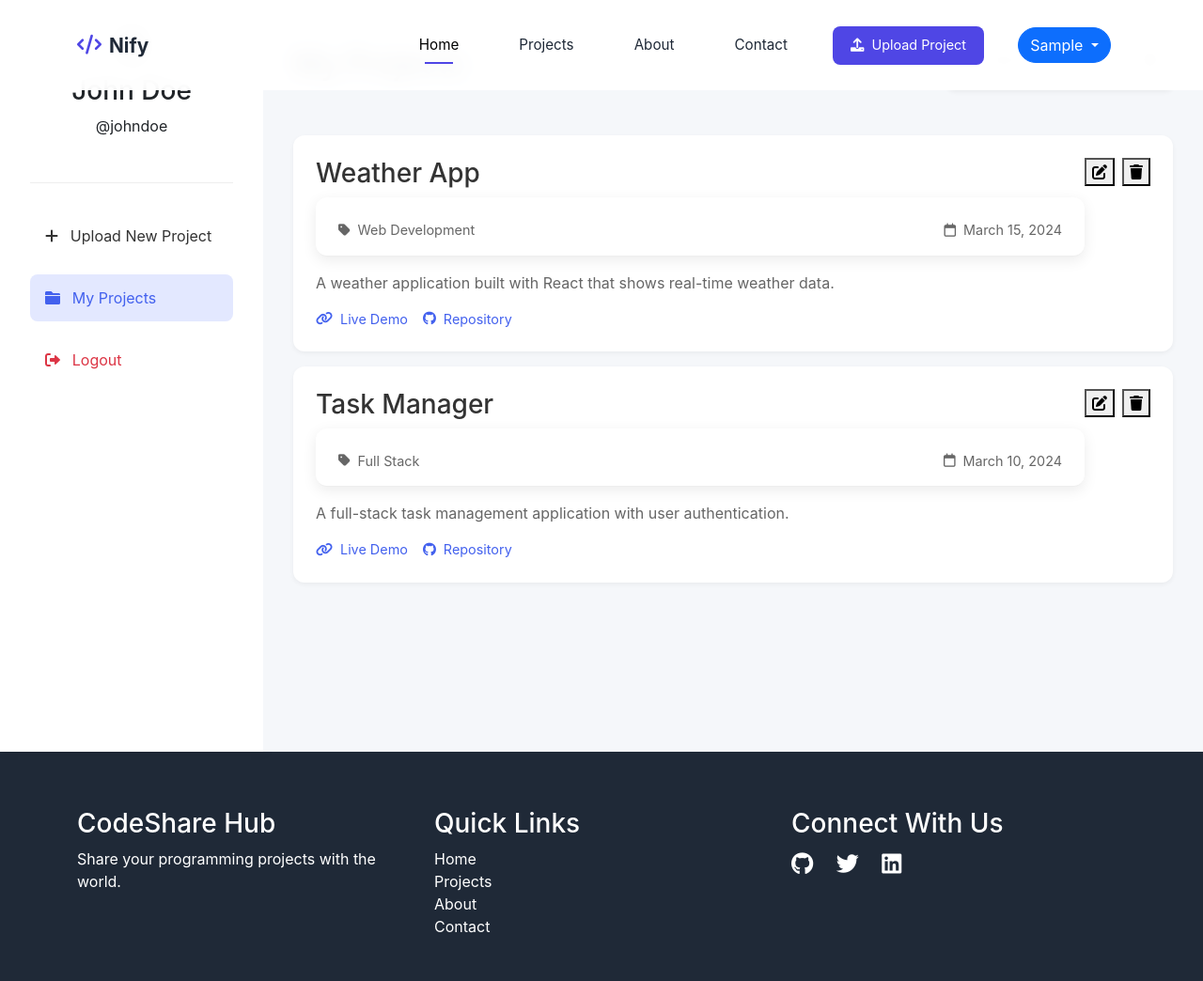
After one commit to kpnk4601/Ni-fy, a Django app: page /recent in a window 1280 px wide. The commit adds this page. Shown: the whole page at 94% size. Run offline with Django 5.2, Linux system fonts and the light colour scheme; the visitor is signed in with stand-in values (Sample User, id 1); some libraries are stand-ins or nearby versions; grey boxes are pictures that could not be loaded.

Commit message:
files updated

```diff
--- a/nify/home/urls.py
+++ b/nify/home/urls.py
@@ -1,5 +1,7 @@
 from django.urls import path
 from home import views
+from django.conf import settings
+from django.conf.urls.static import static
 
 
 
@@ -11,5 +13,6 @@ urlpatterns = [
     path('project_detail', views.project_detail, name='project_detail'),
     path('panel', views.panel, name='panel'),
     path('view_detail/<slug:slug>/', views.view_detail, name='view_detail'),
+    path('recent', views.recent, name = 'recent')
 
-]
+] + static(settings.MEDIA_URL,document_root = settings.MEDIA_ROOT)
--- a/nify/home/views.py
+++ b/nify/home/views.py
@@ -1,7 +1,8 @@
-from django.shortcuts import render, redirect
+from django.shortcuts import render, redirect,  get_object_or_404
 from .models import ContactForm
 from django.contrib import messages
 from home.models import Categories, Project
+from django.contrib.auth.decorators import login_required
 
 # Create your views here.
 def index(request):
@@ -90,6 +91,32 @@ def PAGE_NOT_FOUND(request):
 
 
 
+@login_required
+def panel(request):
+    if request.method == "POST":
+        title = request.POST.get('title')
+        description = request.POST.get('description')
+        feature_image = request.FILES.get('feature_image', None)
+        feature_video = request.POST.get('feature_video')
+        categorie_id = request.POST.get('categorie')
+        categorie = get_object_or_404(Categories, id=categorie_id)
 
-def panel(request):
-    return render(request, 'panel.html')
+        Project.objects.create(
+            user=request.user,
+            title=title,
+            description=description,
+            feature_image=feature_image,
+            feature_video=feature_video,
+            categorie=categorie,
+        )
+        messages.success(request, "Project uploaded successfully.")
+        return redirect('recent')
+
+    categories = Categories.get_all()
+    return render(request, 'panel.html', {'categories': categories})
+
+
+@login_required
+def recent(request):
+    projects = Project.objects.filter(user=request.user)
+    return render(request, 'recent.html', {'projects': projects})
--- a/nify/nify/settings.py
+++ b/nify/nify/settings.py
@@ -88,7 +88,7 @@ DATABASES = {
         'ENGINE': 'django.db.backends.postgresql',
         'NAME': 'postgres',
         'USER': 'postgres',
-        'PASSWORD': '#',
+        'PASSWORD': 'Nikhil@10',
         'HOST': 'localhost',
         'PORT': '5432',
     }
--- a/nify/static/assets/css/style.css
+++ b/nify/static/assets/css/style.css
@@ -3473,3 +3473,178 @@ body {
 .compact-card .view-btn {
     display: none;
 }
+
+
+
+
+
+
+/* View Projects Layout */
+.view-projects-wrapper {
+    display: flex;
+    min-height: 100vh;
+}
+
+/* Projects Sidebar */
+.projects-sidebar {
+    width: 280px;
+    background-color: white;
+    padding: 2rem;
+    box-shadow: 2px 0 10px rgba(0,0,0,0.1);
+}
+
+.sidebar-menu {
+    display: flex;
+    flex-direction: column;
+    gap: 1rem;
+    margin-top: 2rem;
+}
+
+.menu-item {
+    display: flex;
+    align-items: center;
+    gap: 0.8rem;
+    padding: 0.8rem 1rem;
+    text-decoration: none;
+    color: #333;
+    border-radius: 8px;
+    transition: background-color 0.3s;
+}
+
+.menu-item:hover {
+    background-color: #f0f2f5;
+}
+
+.menu-item.active {
+    background-color: #e3e8ff;
+    color: #4361ee;
+}
+
+/* Projects Main Content */
+.projects-main {
+    flex: 1;
+    padding: 2rem;
+    background-color: #f5f7fa;
+}
+
+.projects-header {
+    display: flex;
+    justify-content: space-between;
+    align-items: center;
+    margin-bottom: 2rem;
+}
+
+.search-box {
+    display: flex;
+    align-items: center;
+    background-color: white;
+    padding: 0.5rem 1rem;
+    border-radius: 8px;
+    box-shadow: 0 2px 5px rgba(0,0,0,0.05);
+}
+
+.search-box input {
+    border: none;
+    outline: none;
+    margin-left: 0.5rem;
+    width: 200px;
+}
+
+.search-box i {
+    color: #666;
+}
+
+/* Project List */
+.projects-list {
+    display: flex;
+    flex-direction: column;
+    gap: 1rem;
+}
+
+.project-item {
+    background-color: white;
+    border-radius: 12px;
+    padding: 1.5rem;
+    display: flex;
+    justify-content: space-between;
+    align-items: flex-start;
+    box-shadow: 0 2px 5px rgba(0,0,0,0.05);
+}
+
+.project-details {
+    flex: 1;
+}
+
+.project-details h3 {
+    margin: 0 0 0.5rem 0;
+    color: #333;
+}
+
+.project-meta {
+    display: flex;
+    gap: 1rem;
+    margin-bottom: 1rem;
+    font-size: 0.9rem;
+}
+
+.category, .date {
+    display: flex;
+    align-items: center;
+    gap: 0.5rem;
+    color: #666;
+}
+
+.project-description {
+    color: #666;
+    margin-bottom: 1rem;
+    line-height: 1.5;
+}
+
+.project-links {
+    display: flex;
+    gap: 1rem;
+}
+
+.project-link {
+    display: flex;
+    align-items: center;
+    gap: 0.5rem;
+    color: #4361ee;
+    text-decoration: none;
+    font-size: 0.9rem;
+}
+
+.project-link:hover {
+    text-decoration: underline;
+}
+
+.project-actions {
+    display: flex;
+    gap: 0.5rem;
+}
+
+/* Responsive Design */
+@media (max-width: 768px) {
+    .view-projects-wrapper {
+        flex-direction: column;
+    }
+
+.projects-sidebar {
+    width: 100%;
+}
+
+.projects-header {
+    flex-direction: column;
+    gap: 1rem;
+}
+
+.project-item {
+    flex-direction: column;
+    gap: 1rem;
+}
+
+.project-actions {
+    width: 100%;
+    justify-content: flex-end;
+}
+}
--- /dev/null
+++ b/nify/template/recent.html
@@ -0,0 +1,92 @@
+{% extends "base.html" %}
+{% block body %}
+{% load static %}
+
+
+    <div class="view-projects-wrapper">
+        <!-- Sidebar -->
+        <div class="projects-sidebar">
+            <div class="user-profile">
+                <img src="https://picsum.photos/100/100" alt="User" class="user-avatar">
+                <h3>John Doe</h3>
+                <p>@johndoe</p>
+            </div>
+            <div class="sidebar-menu">
+                <a href="project-upload.html" class="menu-item">
+                    <i class="fas fa-plus"></i>
+                    Upload New Project
+                </a>
+                <a href="#" class="menu-item active">
+                    <i class="fas fa-folder"></i>
+                    My Projects
+                </a>
+                <a href="#" class="menu-item text-danger">
+                    <i class="fas fa-sign-out-alt"></i>
+                    Logout
+                </a>
+            </div>
+        </div>
+
+        <!-- Main Content -->
+        <div class="projects-main">
+            <div class="projects-header">
+                <h2>My Projects</h2>
+                <div class="search-box">
+                    <i class="fas fa-search"></i>
+                    <input type="text" placeholder="Search projects...">
+                </div>
+            </div>
+
+            <div class="projects-list">
+                <!-- Project Item -->
+                <div class="project-item">
+                    <div class="project-details">
+                        <h3>Weather App</h3>
+                        <div class="project-meta">
+                            <span class="category"><i class="fas fa-tag"></i> Web Development</span>
+                            <span class="date"><i class="far fa-calendar"></i> March 15, 2024</span>
+                        </div>
+                        <p class="project-description">A weather application built with React that shows real-time weather data.</p>
+                        <div class="project-links">
+                            <a href="#" class="project-link"><i class="fas fa-link"></i> Live Demo</a>
+                            <a href="#" class="project-link"><i class="fab fa-github"></i> Repository</a>
+                        </div>
+                    </div>
+                    <div class="project-actions">
+                        <button class="edit-btn" title="Edit Project">
+                            <i class="fas fa-edit"></i>
+                        </button>
+                        <button class="delete-btn" title="Delete Project">
+                            <i class="fas fa-trash"></i>
+                        </button>
+                    </div>
+                </div>
+
+                <!-- Additional Project Items -->
+                <div class="project-item">
+                    <div class="project-details">
+                        <h3>Task Manager</h3>
+                        <div class="project-meta">
+                            <span class="category"><i class="fas fa-tag"></i> Full Stack</span>
+                            <span class="date"><i class="far fa-calendar"></i> March 10, 2024</span>
+                        </div>
+                        <p class="project-description">A full-stack task management application with user authentication.</p>
+                        <div class="project-links">
+                            <a href="#" class="project-link"><i class="fas fa-link"></i> Live Demo</a>
+                            <a href="#" class="project-link"><i class="fab fa-github"></i> Repository</a>
+                        </div>
+                    </div>
+                    <div class="project-actions">
+                        <button class="edit-btn" title="Edit Project">
+                            <i class="fas fa-edit"></i>
+                        </button>
+                        <button class="delete-btn" title="Delete Project">
+                            <i class="fas fa-trash"></i>
+                        </button>
+                    </div>
+                </div>
+            </div>
+        </div>
+    </div>
+
+{% endblock body %}
```
Also changed, not shown: nify/home/models.py (+3 -7 lines), nify/template/panel.html (+30 -11 lines), nify/home/migrations/0006_project_user_alter_contactform_subject.py (added), nify/media/feature_image/front.jpg (added), nify/media/feature_image/front_gFtflgf.jpg (added).
